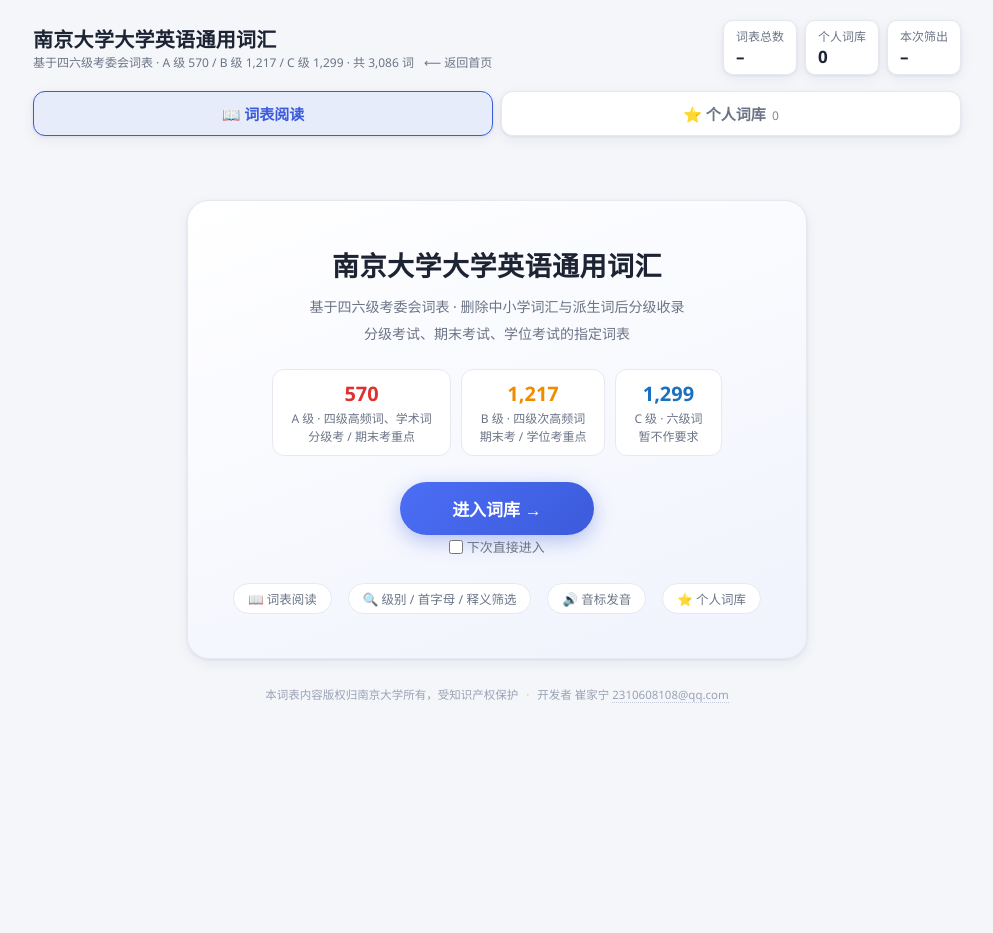
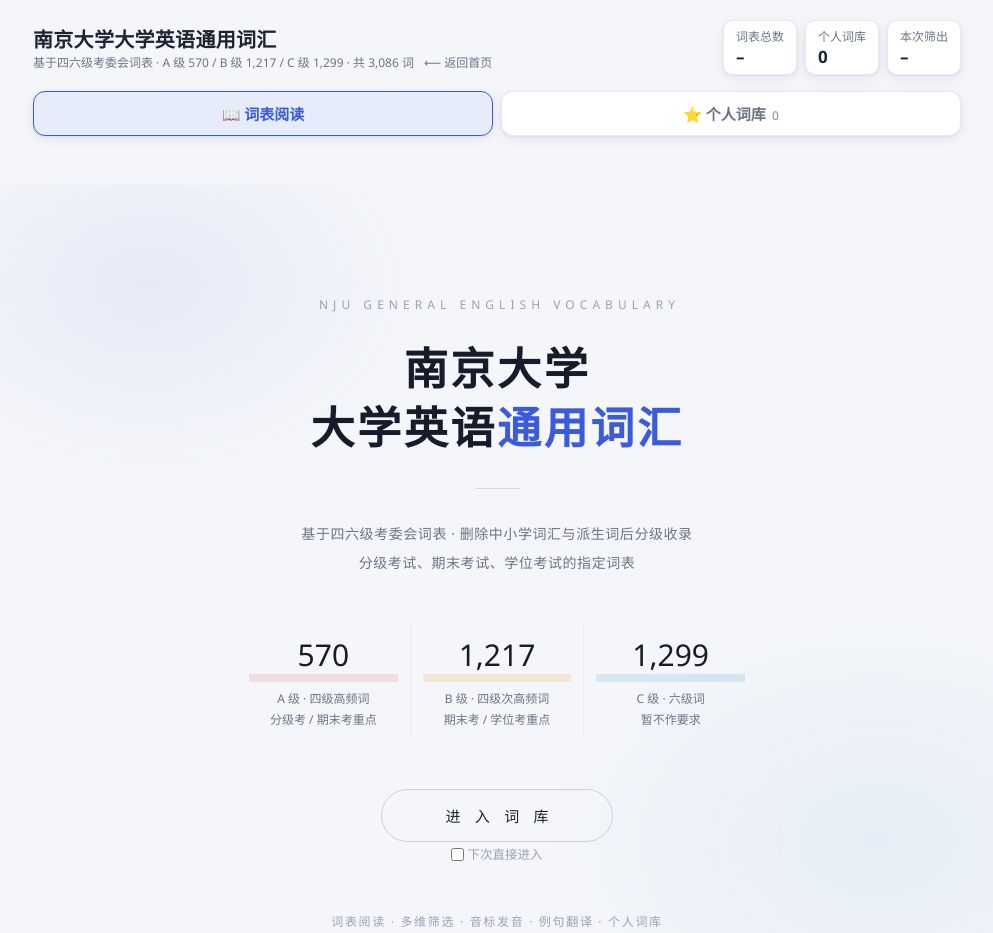
Before and after one commit to cui-jia-ning/nju-vocab-filter, a website: page app_template.html in a window 1280 px wide. Shown: the top 933 px of the page, without its empty margins (143-1136 px from the left). Before the commit the page ends 800 px from the top, so only its background shows below. Drawn offline with Linux system fonts and the light colour scheme.

Commit message:
落地页重设计：简约高级感 + 错落微动画入场

```diff
--- a/app_template.html
+++ b/app_template.html
@@ -95,19 +95,48 @@
   .note{font-size:12px;color:var(--sub);margin-top:10px;line-height:1.6}
 
   /* ===== 落地页 ===== */
-  .hero{max-width:620px;margin:8vh auto 0;text-align:center;padding:44px 34px;background:linear-gradient(160deg,#ffffff 0%,#f0f3fd 100%);border:1px solid var(--line);border-radius:22px;box-shadow:var(--shadow)}
-  .hero h1{font-size:27px;margin-bottom:10px;letter-spacing:.5px}
-  .hero .sub{color:var(--sub);font-size:14px;line-height:1.9;margin-bottom:22px}
-  .hero .lv-summary{display:flex;justify-content:center;gap:10px;margin-bottom:26px;flex-wrap:wrap}
-  .hero .lv-box{background:#fff;border:1px solid var(--line);border-radius:12px;padding:10px 18px;font-size:12px;color:var(--sub)}
-  .hero .lv-box b{display:block;font-size:20px;margin-bottom:2px}
-  .hero .lv-box.A b{color:var(--a)} .hero .lv-box.B b{color:var(--b)} .hero .lv-box.C b{color:var(--c)}
-  .enter-btn{display:inline-block;padding:14px 52px;font-size:17px;font-weight:700;color:#fff;background:linear-gradient(135deg,#4c6ef5,#3b5bdb);border:none;border-radius:999px;cursor:pointer;box-shadow:0 6px 20px rgba(59,91,219,.35);transition:.15s}
-  .enter-btn:hover{transform:translateY(-2px);box-shadow:0 10px 26px rgba(59,91,219,.45)}
-  .hero .skip{margin-top:18px;font-size:13px;color:var(--sub);cursor:pointer;user-select:none}
-  .hero .skip input{accent-color:var(--accent);width:14px;height:14px;vertical-align:-2px}
-  .hero .feat{display:flex;justify-content:center;gap:16px;flex-wrap:wrap;margin-top:26px;font-size:12.5px;color:var(--sub)}
-  .hero .feat span{background:#fff;border:1px solid var(--line);border-radius:999px;padding:5px 14px}
+  #view-home{position:relative}
+  #view-home::before{content:'';position:absolute;inset:-40px -80px;pointer-events:none;
+    background:
+      radial-gradient(420px 300px at 18% 12%,rgba(59,91,219,.07),transparent 65%),
+      radial-gradient(520px 360px at 85% 78%,rgba(25,113,194,.06),transparent 65%);
+    filter:blur(2px)}
+  .hero{position:relative;max-width:680px;margin:11vh auto 0;text-align:center;padding:72px 40px 56px}
+  .hero .kicker{font-size:12px;letter-spacing:.42em;color:#9aa2b5;text-transform:uppercase;margin-bottom:26px;padding-left:.42em}
+  .hero h1{font-size:clamp(30px,5.4vw,44px);font-weight:600;letter-spacing:.06em;line-height:1.35;color:#161c2b}
+  .hero h1 em{font-style:normal;color:var(--accent)}
+  .hero .rule{width:44px;height:1px;background:#d4d9e6;margin:30px auto}
+  .hero .sub{color:var(--sub);font-size:14px;line-height:2.1;font-weight:300;letter-spacing:.04em}
+  .lv-summary{display:flex;justify-content:center;margin:44px auto 0;max-width:520px}
+  .lv-summary .lv-box{flex:1;padding:6px 12px;font-size:12px;color:var(--sub);line-height:1.8;font-weight:300}
+  .lv-summary .lv-box + .lv-box{border-left:1px solid #e9ecf4}
+  .lv-summary .lv-box b{display:block;font-size:30px;font-weight:200;margin-bottom:6px;color:#161c2b;font-variant-numeric:tabular-nums}
+  .lv-summary .lv-box.A b{box-shadow:inset 0 -8px 0 rgba(224,49,49,.12)}
+  .lv-summary .lv-box.B b{box-shadow:inset 0 -8px 0 rgba(240,140,0,.14)}
+  .lv-summary .lv-box.C b{box-shadow:inset 0 -8px 0 rgba(25,113,194,.12)}
+  .enter-btn{display:inline-block;margin-top:52px;padding:15px 58px;font-size:15px;font-weight:500;letter-spacing:.34em;text-indent:.34em;color:var(--ink);background:transparent;border:1px solid #c9cfdd;border-radius:999px;cursor:pointer;transition:all .35s cubic-bezier(.22,1,.36,1)}
+  .enter-btn:hover{background:var(--ink);border-color:var(--ink);color:#fff;transform:translateY(-2px);box-shadow:0 12px 30px rgba(22,28,43,.18)}
+  .hero .skip{margin-top:22px;font-size:12.5px;color:#9aa2b5;cursor:pointer;user-select:none;font-weight:300}
+  .hero .skip input{accent-color:var(--accent);width:13px;height:13px;vertical-align:-2px}
+  .hero .feat{margin-top:48px;font-size:12px;color:#9aa2b5;letter-spacing:.14em;font-weight:300}
+  .hero .feat span{margin:0 10px}
+  /* 微动画进入 */
+  @keyframes rise{from{opacity:0;transform:translateY(22px)}to{opacity:1;transform:translateY(0)}}
+  @keyframes fadein{from{opacity:0}to{opacity:1}}
+  .hero .anim{opacity:0;animation:rise .95s cubic-bezier(.22,1,.36,1) forwards}
+  .hero .d1{animation-delay:.08s}.hero .d2{animation-delay:.22s}.hero .d3{animation-delay:.38s}
+  .hero .d4{animation-delay:.54s}.hero .d5{animation-delay:.72s}.hero .d6{animation-delay:.9s}
+  .hero .d7{animation-delay:1.08s}
+  .hero .rule{opacity:0;animation:fadein 1.2s ease .5s forwards}
+  @media (prefers-reduced-motion:reduce){.hero .anim,.hero .rule{animation:none;opacity:1}}
+  @media (max-width:640px){
+    .hero{padding:52px 18px 40px;margin-top:6vh}
+    .hero .kicker{letter-spacing:.3em;padding-left:.3em}
+    .lv-summary .lv-box b{font-size:23px}
+    .enter-btn{padding:13px 42px}
+    .hero .feat{letter-spacing:.06em}
+    .hero .feat span{margin:0 6px}
+  }
 
   /* ===== 音标与发音 ===== */
   .word-col{flex:none;min-width:140px;display:flex;flex-direction:column;gap:1px}
@@ -153,18 +182,18 @@
   <!-- 落地页 -->
   <section id="view-home">
     <div class="hero">
-      <h1>南京大学大学英语通用词汇</h1>
-      <div class="sub">基于四六级考委会词表 · 删除中小学词汇与派生词后分级收录<br>分级考试、期末考试、学位考试的指定词表</div>
-      <div class="lv-summary">
-        <div class="lv-box A"><b>570</b>A 级 · 四级高频词、学术词<br>分级考 / 期末考重点</div>
+      <div class="kicker anim d1">NJU General English Vocabulary</div>
+      <h1 class="anim d2">南京大学<br>大学英语<em>通用词汇</em></h1>
+      <div class="rule"></div>
+      <div class="sub anim d3">基于四六级考委会词表 · 删除中小学词汇与派生词后分级收录<br>分级考试、期末考试、学位考试的指定词表</div>
+      <div class="lv-summary anim d4">
+        <div class="lv-box A"><b>570</b>A 级 · 四级高频词<br>分级考 / 期末考重点</div>
         <div class="lv-box B"><b>1,217</b>B 级 · 四级次高频词<br>期末考 / 学位考重点</div>
         <div class="lv-box C"><b>1,299</b>C 级 · 六级词<br>暂不作要求</div>
       </div>
-      <button class="enter-btn" onclick="enterApp()">进入词库 →</button>
-      <div><label class="skip"><input type="checkbox" id="skip-home"> 下次直接进入</label></div>
-      <div class="feat">
-        <span>📖 词表阅读</span><span>🔍 级别 / 首字母 / 释义筛选</span><span>🔊 音标发音</span><span>⭐ 个人词库</span>
-      </div>
+      <button class="enter-btn anim d5" onclick="enterApp()">进 入 词 库</button>
+      <div class="anim d6"><label class="skip"><input type="checkbox" id="skip-home"> 下次直接进入</label></div>
+      <div class="feat anim d7">词表阅读 · 多维筛选 · 音标发音 · 例句翻译 · 个人词库</div>
     </div>
   </section>
 
```
Also changed, not shown: index.html (+51 -22 lines).
